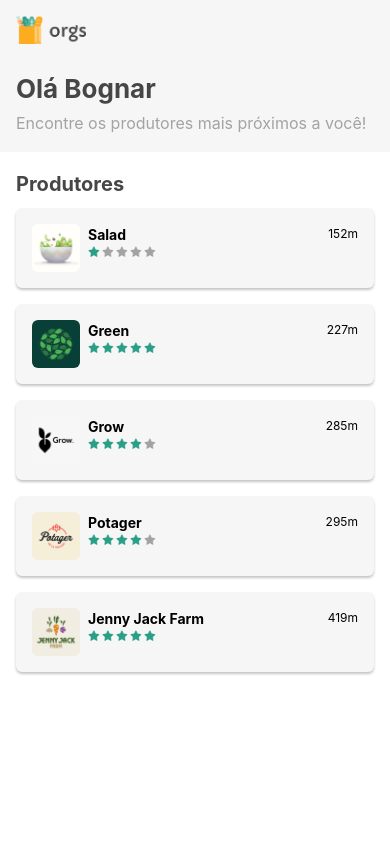
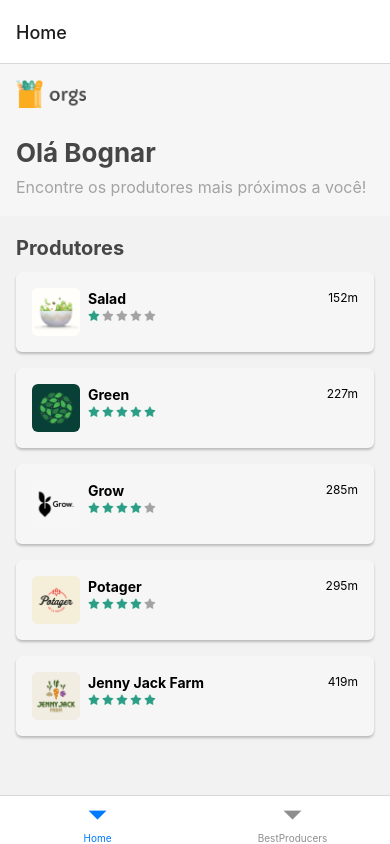
Before and after one commit to bognarjunior/Alura-React-Native, a React Native app in the folder orgsHooks/: screen / in a window 390 px wide. Built offline with nearby package versions, Linux system fonts and the light colour scheme.

Commit message:
Update app.js
Update app.js and create initial routes

```diff
--- a/orgsHooks/App.js
+++ b/orgsHooks/App.js
@@ -1,13 +1,20 @@
 import {SafeAreaView, StyleSheet} from 'react-native';
 import React from 'react';
-import Producers from './src/screens/Producers';
+import BestProducers from './src/screens/BestProducers';
+import Home from './src/screens/Home';
 import {NavigationContainer} from '@react-navigation/native';
+import {createBottomTabNavigator} from '@react-navigation/bottom-tabs';
+
+const Tab = createBottomTabNavigator();
 
 const App = () => {
   return (
     <SafeAreaView style={styles.screen}>
       <NavigationContainer>
-        <Producers />
+        <Tab.Navigator>
+          <Tab.Screen name="Home" component={Home} />
+          <Tab.Screen name="BestProducers" component={BestProducers} />
+        </Tab.Navigator>
       </NavigationContainer>
     </SafeAreaView>
   );
--- a/orgsHooks/package.json
+++ b/orgsHooks/package.json
@@ -10,6 +10,7 @@
     "lint": "eslint ."
   },
   "dependencies": {
+    "@react-navigation/bottom-tabs": "^6.3.2",
     "@react-navigation/native": "^6.0.11",
     "react": "18.0.0",
     "react-native": "0.69.3",
--- /dev/null
+++ b/orgsHooks/src/screens/BestProducers/index.js
@@ -0,0 +1,8 @@
+import React from 'react';
+import Producers from '../Producers';
+
+const BestProducers = () => {
+  return <Producers bestProducers />;
+};
+
+export default BestProducers;
--- a/orgsHooks/src/screens/Home/index.js
+++ b/orgsHooks/src/screens/Home/index.js
@@ -1,8 +1,8 @@
 import React from 'react';
 import Producers from '../Producers';
 
-const index = () => {
+const Home = () => {
   return <Producers />;
 };
 
-export default index;
+export default Home;
--- a/orgsHooks/src/screens/Producers/index.js
+++ b/orgsHooks/src/screens/Producers/index.js
@@ -1,8 +1,8 @@
 import React from 'react';
 import ListProducers from './components/Producers';
 
-const Producers = () => {
-  return <ListProducers />;
+const Producers = ({bestProducers}) => {
+  return <ListProducers bestProducers={bestProducers} />;
 };
 
 export default Producers;
```
Also changed, not shown: 1 other file (tests, documents, lock files or other folders).
